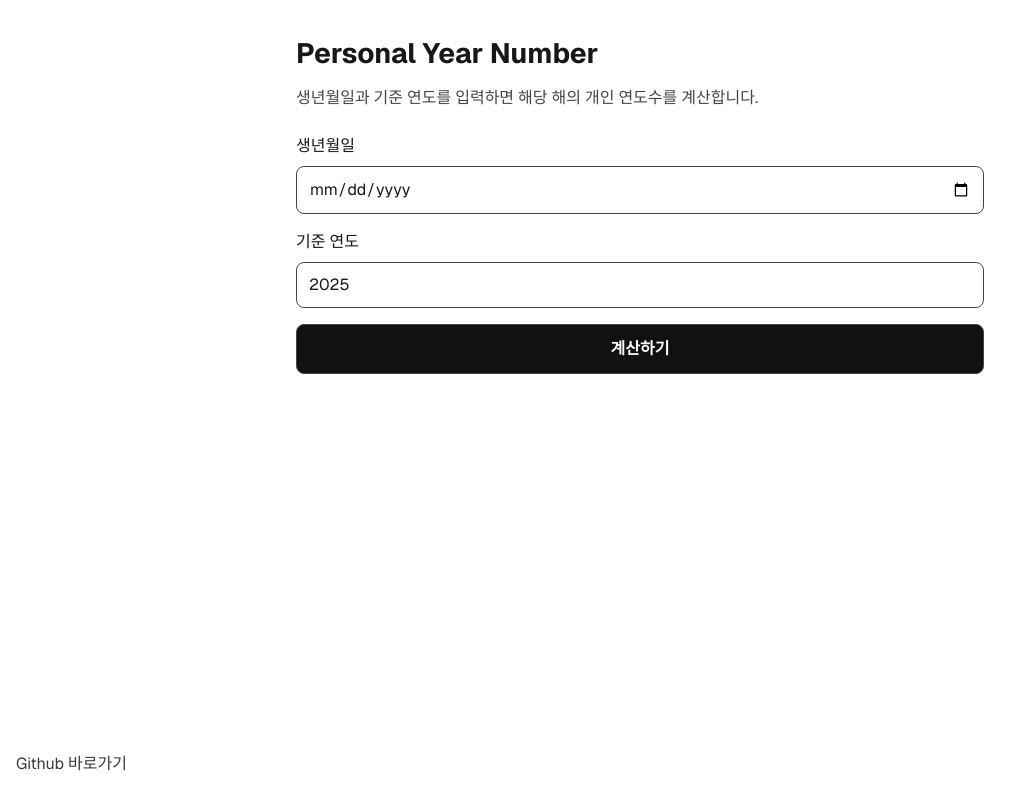
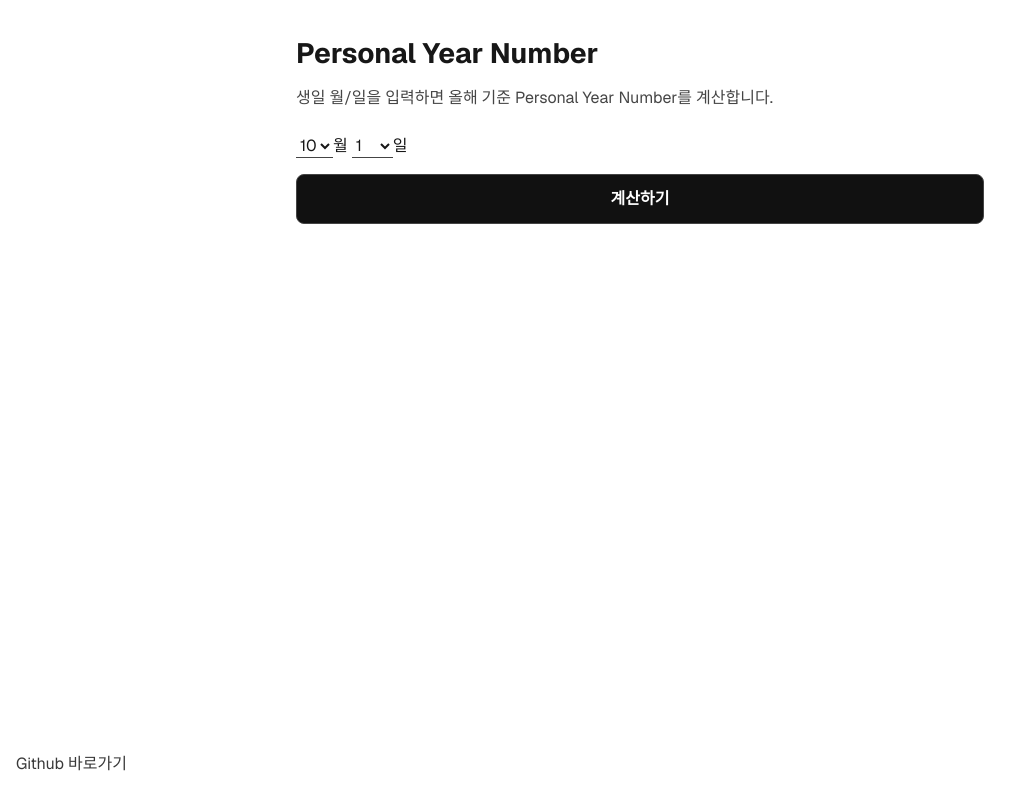
Before and after one commit to Shin-Yu-1/Personal-Year-Number, a Next.js app: page / in a window 1280 px wide. Shown: the whole page, without its empty margins (0-1031 px from the left). Built offline with nearby package versions, Linux system fonts and the light colour scheme.

Commit message:
refactor: 생일 입력 UI 개선 및 personal year 계산 기준 연도 로직 정리

```diff
--- a/src/app/page.module.css
+++ b/src/app/page.module.css
@@ -52,6 +52,11 @@
 .main label {
   display: grid;
   gap: 8px;
+}
+
+.main select {
+  border: 0;
+  border-bottom: 1px solid #444;
 }
 
 .main input {
--- a/src/app/page.tsx
+++ b/src/app/page.tsx
@@ -5,8 +5,24 @@ import PersonalYearResult from "@/features/personal-year/components/PersonalYear
 import styles from "./page.module.css";
 
 export default function PersonalYearNumberPage() {
-  const { birth, setBirth, year, setYear, error, result, resultInfo, submit } =
+  const { birth, setBirth, error, result, resultInfo, submit } =
     usePersonalYear();
+
+  const handleMonthChange = (e: React.ChangeEvent<HTMLSelectElement>) => {
+    const selectedMonth = Number(e.target.value);
+    setBirth((prev) => ({
+      ...prev,
+      month: selectedMonth,
+    }));
+  };
+
+  const handleDayChange: React.ChangeEventHandler<HTMLSelectElement> = (e) => {
+    const selectedDay = Number(e.target.value);
+    setBirth((prev) => ({
+      ...prev,
+      day: selectedDay,
+    }));
+  };
 
   return (
     <div className={styles.page}>
@@ -14,7 +30,7 @@ export default function PersonalYearNumberPage() {
         <header>
           <h1>Personal Year Number</h1>
           <p>
-            생년월일과 기준 연도를 입력하면 해당 해의 개인 연도수를 계산합니다.
+            생일 월/일을 입력하면 올해 기준 Personal Year Number를 계산합니다.
           </p>
         </header>
 
@@ -23,25 +39,34 @@ export default function PersonalYearNumberPage() {
             <fieldset>
               <legend className={styles.srOnly}>개인 연도수 계산 입력</legend>
 
-              <label>
-                <span>생년월일</span>
-                <input
-                  type="date"
-                  value={birth}
-                  onChange={(e) => setBirth(e.target.value)}
-                />
-              </label>
-
-              <label>
-                <span>기준 연도</span>
-                <input
-                  type="number"
-                  inputMode="numeric"
-                  value={year}
-                  min={1}
-                  onChange={(e) => setYear(Number(e.target.value))}
-                />
-              </label>
+              <div>
+                <select
+                  id="month"
+                  name="month"
+                  value={birth.month}
+                  onChange={handleMonthChange}
+                >
+                  {Array.from({ length: 12 }, (_, i) => i + 1).map((month) => (
+                    <option key={month} value={month}>
+                      {month}
+                    </option>
+                  ))}
+                </select>
+                <span>월 </span>
+                <select
+                  id="day"
+                  name="day"
+                  value={birth.day}
+                  onChange={handleDayChange}
+                >
+                  {Array.from({ length: 31 }, (_, i) => i + 1).map((day) => (
+                    <option key={day} value={day}>
+                      {day}
+                    </option>
+                  ))}
+                </select>
+                <span>일</span>
+              </div>
 
               <button type="submit">계산하기</button>
             </fieldset>
--- a/src/features/personal-year/components/PersonalYearResult.tsx
+++ b/src/features/personal-year/components/PersonalYearResult.tsx
@@ -22,7 +22,8 @@ export default function PersonalYearResult({ result, info }: Props) {
       </h2>
 
       <p className={styles.description}>
-        개인 연도수는 생월 + 생일 + 연도 합의 자릿수 합을 1~9로 환산한 값입니다.
+        Personal Year Number는 생월 + 생일 + 연도 합의 자릿수 합을 1~9로 환산한
+        값입니다.
       </p>
 
       <div className={styles.headline}>
--- a/src/features/personal-year/hooks/usePersonalYear.ts
+++ b/src/features/personal-year/hooks/usePersonalYear.ts
@@ -5,9 +5,17 @@ import PersonalYearInfos from "@/features/personal-year/data/personalYear";
 import type { PersonalYearInfo } from "@/features/personal-year/data/personalYear";
 import { calculatePersonalYearNumber } from "@/features/personal-year/utils/calculate";
 
+export type Birth = {
+  month: number;
+  day: number;
+};
+
 export const usePersonalYear = () => {
   const thisYear = useMemo(() => new Date().getFullYear(), []);
-  const [birth, setBirth] = useState("");
+  const [birth, setBirth] = useState<Birth>({
+    month: new Date().getMonth() + 1,
+    day: new Date().getDate(),
+  });
   const [year, setYear] = useState<number>(thisYear);
   const [error, setError] = useState("");
   const [result, setResult] = useState<number | null>(null);
@@ -18,14 +26,11 @@ export const usePersonalYear = () => {
     setError("");
     setResult(null);
 
-    if (!birth) return setError("생년월일을 입력해 주세요.");
-    const d = new Date(birth);
-    if (Number.isNaN(d.getTime()))
-      return setError("유효한 날짜 형식이 아닙니다.");
-    if (!Number.isFinite(year) || year < 1)
-      return setError("유효한 연도를 입력해 주세요.");
+    if (!birth?.month || !birth?.day) {
+      return setError("생년월일을 입력해 주세요.");
+    }
 
-    const n = calculatePersonalYearNumber(d, year);
+    const n = calculatePersonalYearNumber(birth, year);
     setResult(n);
     setResultInfo(PersonalYearInfos[n]);
   };
--- a/src/features/personal-year/utils/calculate.ts
+++ b/src/features/personal-year/utils/calculate.ts
@@ -1,3 +1,5 @@
+import type { Birth } from "@/features/personal-year/hooks/usePersonalYear";
+
 export const reduceToSingleDigit = (value: number): number => {
   let n = Math.abs(value);
   while (n > 9) {
@@ -16,11 +18,9 @@ export const sumDigits = (value: number): number =>
     .reduce((sum, ch) => sum + Number(ch), 0);
 
 export const calculatePersonalYearNumber = (
-  birthDate: Date,
+  { month, day }: Birth,
   targetYear: number
 ): number => {
-  const month = birthDate.getMonth() + 1;
-  const day = birthDate.getDate();
   const universalYear = reduceToSingleDigit(sumDigits(targetYear));
   return reduceToSingleDigit(month + day + universalYear);
 };
```
Also changed, not shown: next-env.d.ts.
